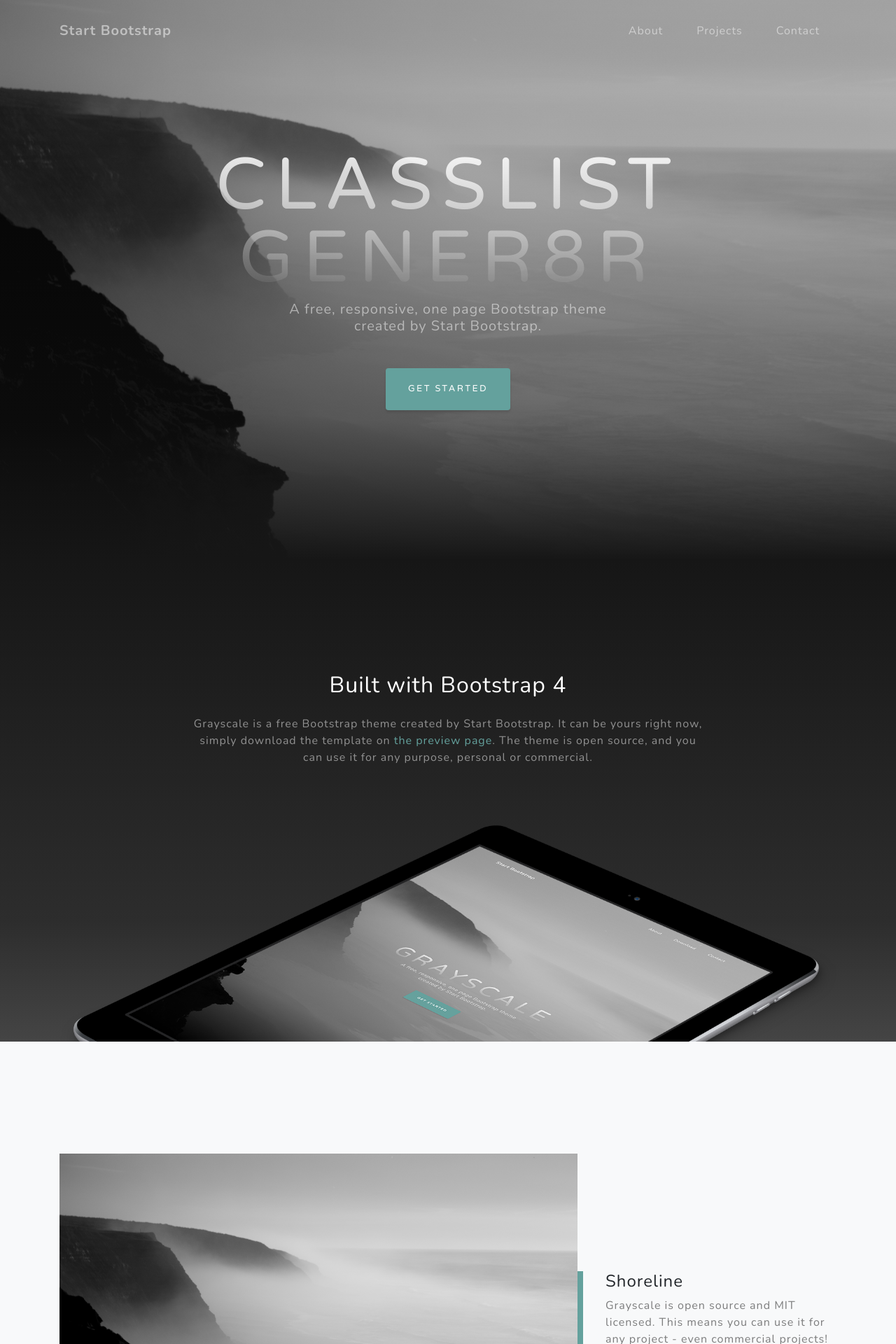
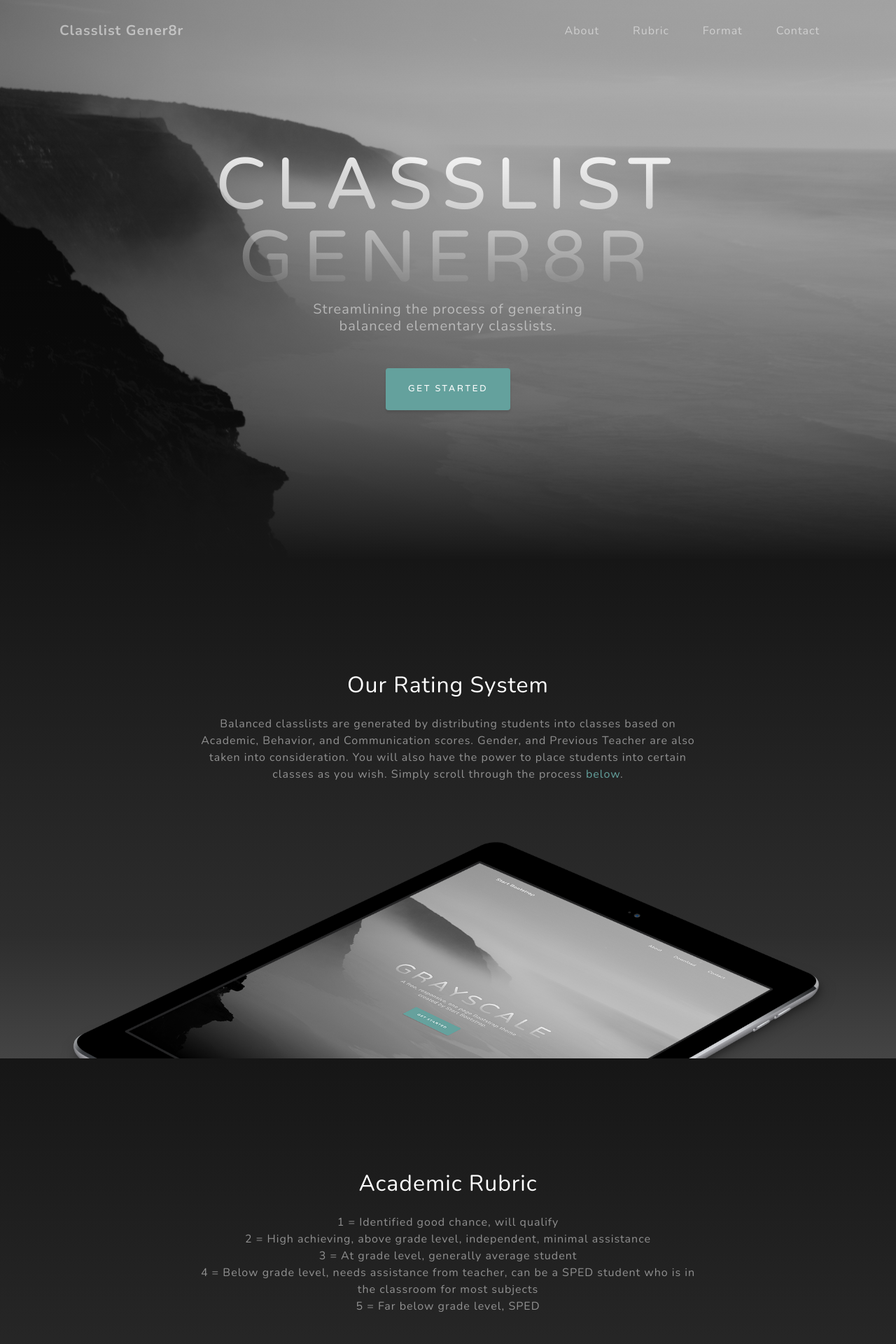
Before and after one commit to cbarrett3/Classlist-Generator, a Flask app: page / in a window 1280 px wide. Shown: the top 1920 px of the page at 70% size. Run offline with Flask 2, Linux system fonts and the light colour scheme; some libraries are stand-ins or nearby versions.

Commit message:
html format and ratings pages added

```diff
--- a/app.py
+++ b/app.py
@@ -3,14 +3,10 @@
 app = Flask(__name__)
 
 
-#
-# @app.route('/')
-# def hello_world():
-# 	return 'Hello World!'
-
 @app.route('/')
 def index():
 	return render_template('index.html')
 
+
 if __name__ == '__main__':
 	app.run(debug=False)
--- a/templates/index.html
+++ b/templates/index.html
@@ -28,7 +28,7 @@
     <!-- Navigation -->
     <nav class="navbar navbar-expand-lg navbar-light fixed-top" id="mainNav">
       <div class="container">
-        <a class="navbar-brand js-scroll-trigger" href="#page-top">Start Bootstrap</a>
+        <a class="navbar-brand js-scroll-trigger" href="#page-top">Classlist Gener8r</a>
         <button class="navbar-toggler navbar-toggler-right" type="button" data-toggle="collapse" data-target="#navbarResponsive" aria-controls="navbarResponsive" aria-expanded="false" aria-label="Toggle navigation">
           Menu
           <i class="fas fa-bars"></i>
@@ -37,9 +37,13 @@
           <ul class="navbar-nav ml-auto">
             <li class="nav-item">
               <a class="nav-link js-scroll-trigger" href="#about">About</a>
+{#                currently unused but will add about page#}
             </li>
             <li class="nav-item">
-              <a class="nav-link js-scroll-trigger" href="#projects">Projects</a>
+              <a class="nav-link js-scroll-trigger" href="#rating">Rubric</a>
+            </li>
+            <li class="nav-item">
+              <a class="nav-link js-scroll-trigger" href="#format">Format</a>
             </li>
             <li class="nav-item">
               <a class="nav-link js-scroll-trigger" href="#signup">Contact</a>
@@ -54,81 +58,133 @@
       <div class="container d-flex h-100 align-items-center">
         <div class="mx-auto text-center">
           <h1 class="mx-auto my-0 text-uppercase">Classlist Gener8r</h1>
-          <h2 class="text-white-50 mx-auto mt-2 mb-5">A free, responsive, one page Bootstrap theme created by Start Bootstrap.</h2>
-          <a href="#about" class="btn btn-primary js-scroll-trigger">Get Started</a>
+          <h2 class="text-white-50 mx-auto mt-2 mb-5">Streamlining the process of generating balanced elementary classlists. </h2>
+          <a href="#rating" class="btn btn-primary js-scroll-trigger">Get Started</a>
         </div>
       </div>
     </header>
 
-    <!-- About Section -->
-    <section id="about" class="about-section text-center">
+    <!-- Rating Section -->
+    <section id="rating" class="about-section text-center">
       <div class="container">
         <div class="row">
           <div class="col-lg-8 mx-auto">
-            <h2 class="text-white mb-4">Built with Bootstrap 4</h2>
-            <p class="text-white-50">Grayscale is a free Bootstrap theme created by Start Bootstrap. It can be yours right now, simply download the template on
-              <a href="http://startbootstrap.com/template-overviews/grayscale/">the preview page</a>. The theme is open source, and you can use it for any purpose, personal or commercial.</p>
+            <h2 class="text-white mb-4">Our Rating System</h2>
+            <p class="text-white-50">Balanced classlists are generated by distributing students into classes based on Academic, Behavior, and Communication scores. Gender, and Previous Teacher are also taken into consideration.
+                You will also have the power to place students into certain classes as you wish. Simply scroll through the process
+              <a href="#academics" class="js-scroll-trigger">below</a>. </p>
           </div>
         </div>
         <img src="/static/img/ipad.png" class="img-fluid" alt="">
       </div>
     </section>
 
-    <!-- Projects Section -->
-    <section id="projects" class="projects-section bg-light">
+   <!-- Academics Section -->
+    <section id="academics" class="about-section text-center">
       <div class="container">
-
-        <!-- Featured Project Row -->
-        <div class="row align-items-center no-gutters mb-4 mb-lg-5">
-          <div class="col-xl-8 col-lg-7">
-            <img class="img-fluid mb-3 mb-lg-0" src="/static/img/bg-masthead.jpg" alt="">
-          </div>
-          <div class="col-xl-4 col-lg-5">
-            <div class="featured-text text-center text-lg-left">
-              <h4>Shoreline</h4>
-              <p class="text-black-50 mb-0">Grayscale is open source and MIT licensed. This means you can use it for any project - even commercial projects! Download it, customize it, and publish your website!</p>
-            </div>
+        <div class="row">
+          <div class="col-lg-8 mx-auto">
+            <h2 class="text-white mb-4">Academic Rubric</h2>
+            <p class="text-white-50">
+1 = Identified good chance, will qualify<br />
+2 = High achieving, above grade level, independent, minimal assistance<br/>
+3 = At grade level, generally average student<br/>
+4 = Below grade level, needs assistance from teacher, can be a SPED student who is in the classroom for most subjects<br />
+5 = Far below grade level, SPED <br /></p>
           </div>
         </div>
+        <img src="/static/img/ipad.png" class="img-fluid" alt="">
+      </div>
+    </section>
 
-        <!-- Project One Row -->
-        <div class="row justify-content-center no-gutters mb-5 mb-lg-0">
-          <div class="col-lg-6">
-            <img class="img-fluid" src="/static/img/demo-image-01.jpg" alt="">
-          </div>
-          <div class="col-lg-6">
-            <div class="bg-black text-center h-100 project">
-              <div class="d-flex h-100">
-                <div class="project-text w-100 my-auto text-center text-lg-left">
-                  <h4 class="text-white">Misty</h4>
-                  <p class="mb-0 text-white-50">An example of where you can put an image of a project, or anything else, along with a description.</p>
-                  <hr class="d-none d-lg-block mb-0 ml-0">
-                </div>
-              </div>
-            </div>
+    <!-- Behavior Section -->
+    <section id="behavior" class="about-section text-center">
+      <div class="container">
+        <div class="row">
+          <div class="col-lg-8 mx-auto">
+            <h2 class="text-white mb-4">Behavior Rubric</h2>
+            <p class="text-white-50">
+1 = Highly motivated, no behavioral issues<br />
+2 = Dependable, infrequent re-direction<br />
+3 = Frequent re-direction needed<br />
+4 = Has significant behavior needs<br />
+5 = High needs student, has para support in the classroom <br/></p>
           </div>
         </div>
+        <img src="/static/img/ipad.png" class="img-fluid" alt="">
+      </div>
+    </section>
 
-        <!-- Project Two Row -->
-        <div class="row justify-content-center no-gutters">
-          <div class="col-lg-6">
-            <img class="img-fluid" src="/static/img/demo-image-02.jpg" alt="">
-          </div>
-          <div class="col-lg-6 order-lg-first">
-            <div class="bg-black text-center h-100 project">
-              <div class="d-flex h-100">
-                <div class="project-text w-100 my-auto text-center text-lg-right">
-                  <h4 class="text-white">Mountains</h4>
-                  <p class="mb-0 text-white-50">Another example of a project with its respective description. These sections work well responsively as well, try this theme on a small screen!</p>
-                  <hr class="d-none d-lg-block mb-0 mr-0">
-                </div>
-              </div>
-            </div>
+    <!-- Communication Section -->
+    <section id="communication" class="about-section text-center">
+      <div class="container">
+        <div class="row">
+          <div class="col-lg-8 mx-auto">
+            <h2 class="text-white mb-4">Communication Rubric</h2>
+            <p class="text-white-50">
+1 = Routine parent communication needed<br/>
+2 = Periodic communication needed because of special requests/issues regarding their child<br/>
+3 = Communication 3x per month or more or administrative assistance needed with communication<br/></p>
           </div>
         </div>
-
+        <img src="/static/img/ipad.png" class="img-fluid" alt="">
       </div>
     </section>
+{#    <!-- Projects Section -->#}
+{#    <section id="projects" class="projects-section bg-light">#}
+{#      <div class="container">#}
+{##}
+{#        <!-- Featured Project Row -->#}
+{#        <div class="row align-items-center no-gutters mb-4 mb-lg-5">#}
+{#          <div class="col-xl-8 col-lg-7">#}
+{#            <img class="img-fluid mb-3 mb-lg-0" src="/static/img/bg-masthead.jpg" alt="">#}
+{#          </div>#}
+{#          <div class="col-xl-4 col-lg-5">#}
+{#            <div class="featured-text text-center text-lg-left">#}
+{#              <h4>Option 1: CSV File</h4>#}
+{#              <p class="text-black-50 mb-0">Create a file with values seperated by commas. Save as a ".csv" file.</p>#}
+{#            </div>#}
+{#          </div>#}
+{#        </div>#}
+{##}
+{#        <!-- Project One Row -->#}
+{#        <div class="row justify-content-center no-gutters mb-5 mb-lg-0">#}
+{#          <div class="col-lg-6">#}
+{#            <img class="img-fluid" src="/static/img/demo-image-01.jpg" alt="">#}
+{#          </div>#}
+{#          <div class="col-lg-6">#}
+{#            <div class="bg-black text-center h-100 project">#}
+{#              <div class="d-flex h-100">#}
+{#                <div class="project-text w-100 my-auto text-center text-lg-left">#}
+{#                  <h4 class="text-white">Option 2: Excel Spreadsheet</h4>#}
+{#                  <p class="mb-0 text-white-50">Follow Column and Row Format Exactly (Do not include column titles).</p>#}
+{#                  <hr class="d-none d-lg-block mb-0 ml-0">#}
+{#                </div>#}
+{#              </div>#}
+{#            </div>#}
+{#          </div>#}
+{#        </div>#}
+{##}
+{#        <!-- Project Two Row -->#}
+{#        <div class="row justify-content-center no-gutters">#}
+{#          <div class="col-lg-6">#}
+{#            <img class="img-fluid" src="/static/img/demo-image-02.jpg" alt="">#}
+{#          </div>#}
+{#          <div class="col-lg-6 order-lg-first">#}
+{#            <div class="bg-black text-center h-100 project">#}
+{#              <div class="d-flex h-100">#}
+{#                <div class="project-text w-100 my-auto text-center text-lg-right">#}
+{#                  <h4 class="text-white">Mountains</h4>#}
+{#                  <p class="mb-0 text-white-50">Another example of a project with its respective description. These sections work well responsively as well, try this theme on a small screen!</p>#}
+{#                  <hr class="d-none d-lg-block mb-0 mr-0">#}
+{#                </div>#}
+{#              </div>#}
+{#            </div>#}
+{#          </div>#}
+{#        </div>#}
+{##}
+{#      </div>#}
+{#    </section>#}
 
     <!-- Signup Section -->
     <section id="signup" class="signup-section">
```
